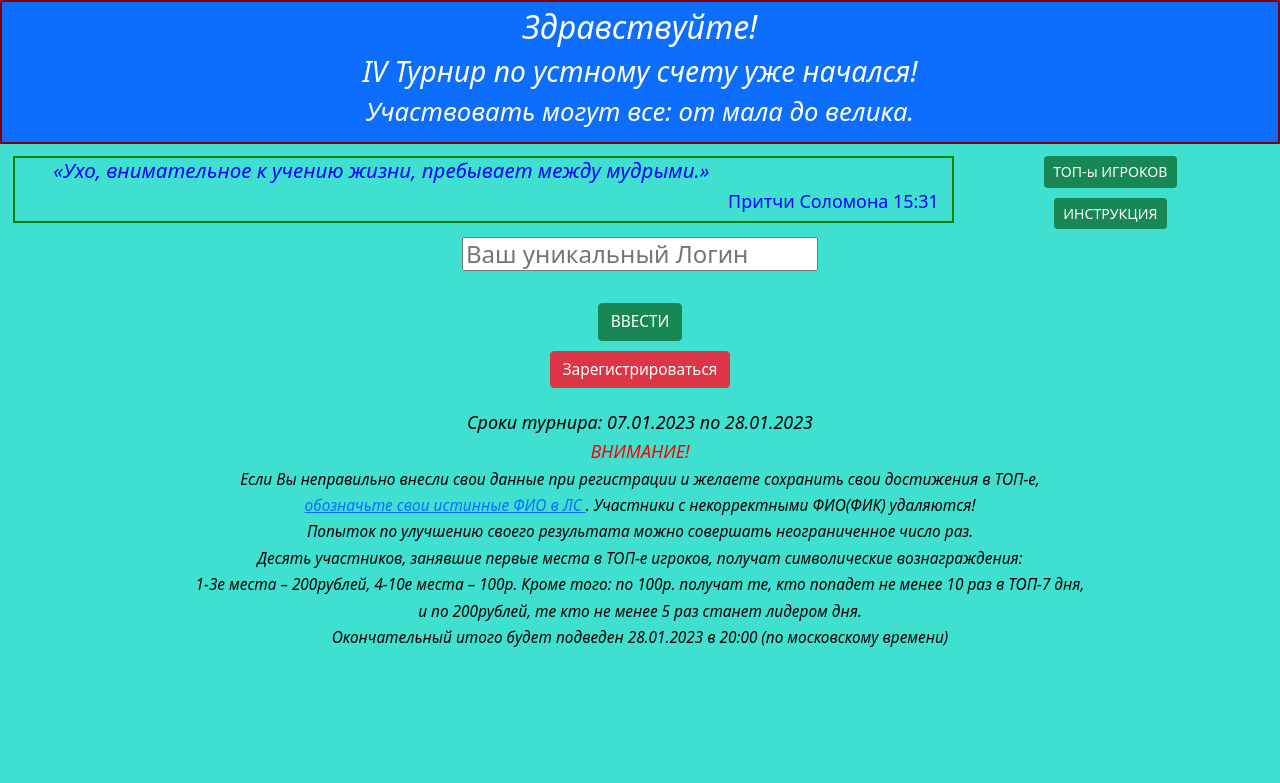
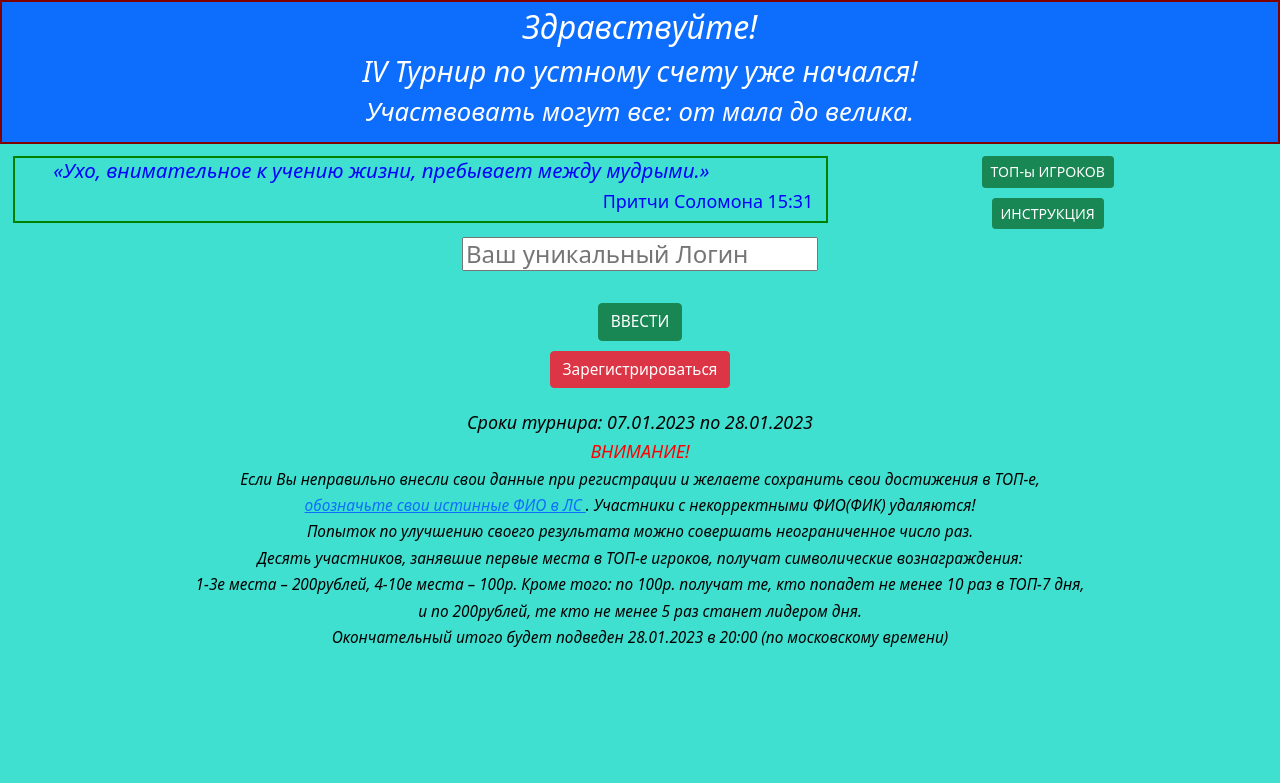
Before and after one commit to Vladimir100580/Oral-Counting-Simulator, a Django app: page /jsprob/ in a window 1280 px wide. Shown: the top 783 px of the page. Run offline with Django 3.2, Linux system fonts and the light colour scheme; tables that the repository leaves empty hold one stand-in row (values such as "Sample post"); some libraries are stand-ins or nearby versions.

Commit message:
'Lord_Love_Forever_6Lv_end0'

```diff
--- a/jsprob/templates/jsprob/priv.html
+++ b/jsprob/templates/jsprob/priv.html
@@ -93,7 +93,7 @@
 
         .column-left {
         float: left;
-        width: 75%;
+        width: 65%;
         text-align: left;
         padding-left: 3vw;
         padding-right: 1vw;
@@ -101,7 +101,7 @@
 
         .column-right {
         float: left;
-        width: 25%;
+        width: 35%;
         text-align: center;
         }
 
--- a/jsprob/views.py
+++ b/jsprob/views.py
@@ -76,14 +76,14 @@ def hello(request):
         nm = ''
         fl = 0
     p1 = Indexs.objects.get(id=1).pole1.split('@%>$')
-    if len(p1) != 0 and dat.curdate == datn and p1 != ['0']:
+    if not (len(p1) != 0 and dat.curdate == datn and p1 != ['0']) or randint(1, 3) == 3:
+        prit = Prit4i().pr
+        fl1 = 0
+        st = 'border: 2px solid green;'
+    else:
         fl1 = 1
         prit = ''
         st = ''
-    else:
-        prit = Prit4i().pr
-        fl1 = 0
-        st = 'border: 2px solid green;'
     if 'reg' in answer:
         dayend()
         return redirect('regist')
```
